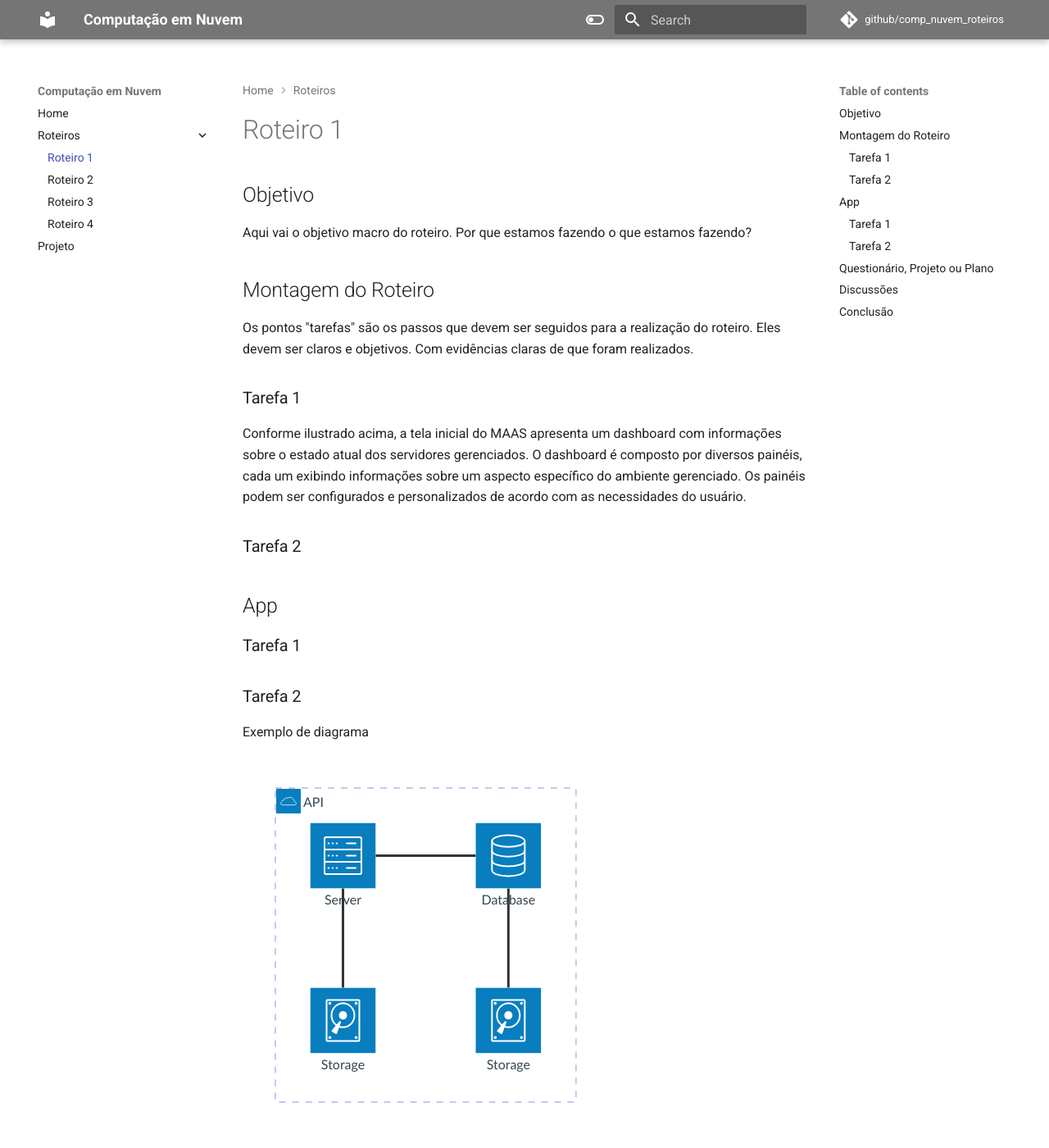
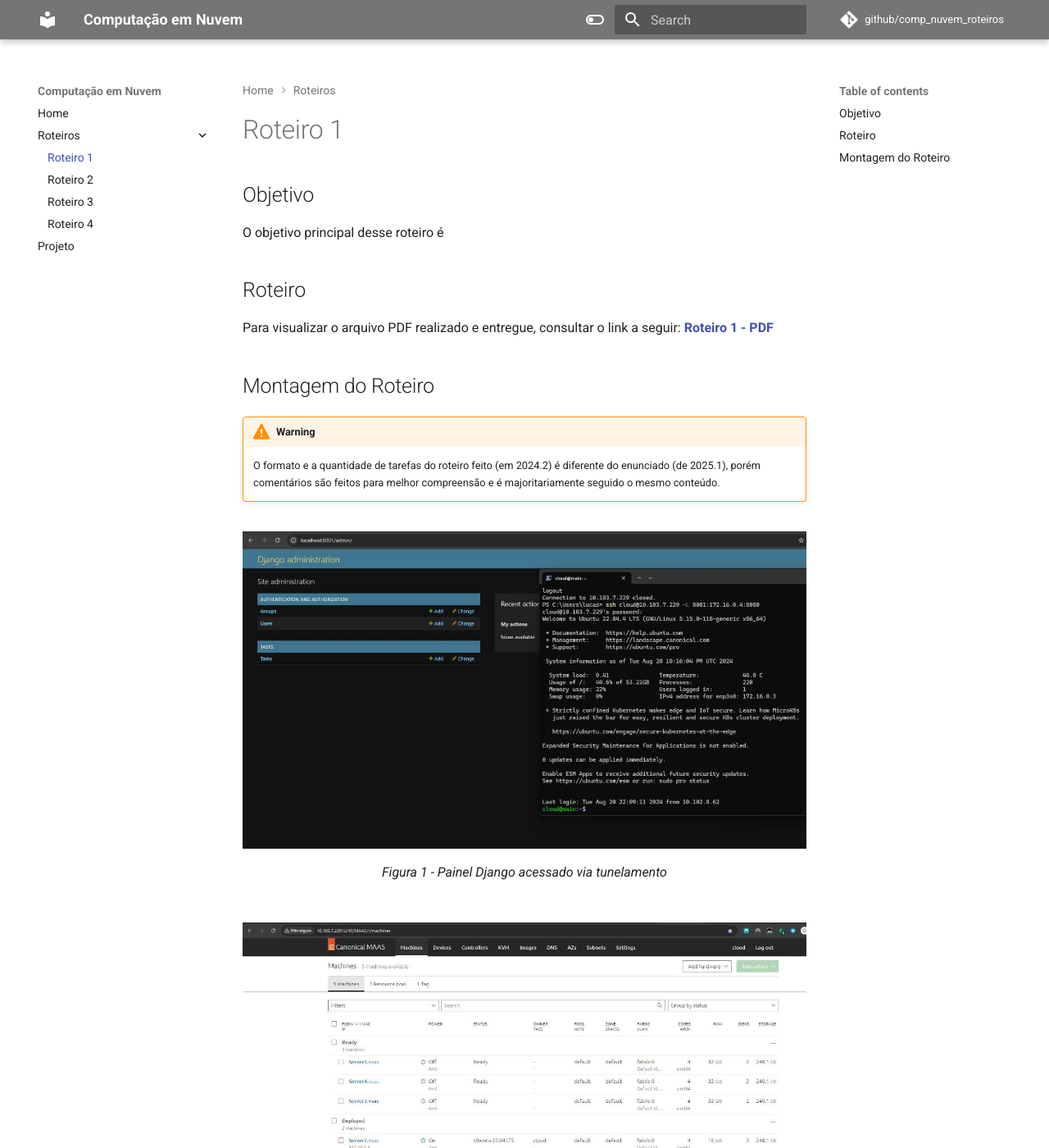
Before and after one commit to GiovanaCA/comp_nuvem_roteiros, an MkDocs documentation site: the page built from docs/roteiro1/main.md, in a window 1280 px wide and 1400 px high. Shown: the whole window at 82% size. Built offline with MkDocs 1.6.1 and Material for MkDocs 9.7.7, drawn with Linux system fonts in a browser that asks for light colours; comment, search, counter and statistics services are not loaded; some of the changed text lies outside the part shown.

Commit message:
adicionando roteiro 1 e imagens

````diff
--- a/docs/roteiro1/main.md
+++ b/docs/roteiro1/main.md
@@ -1,54 +1,104 @@
 ## Objetivo
 
-Aqui vai o objetivo macro do roteiro. Por que estamos fazendo o que estamos fazendo?
+O objetivo principal desse roteiro é
+
+## Roteiro
+
+Para visualizar o arquivo PDF realizado e entregue, consultar o link a seguir: **[Roteiro 1 - PDF](./Roteiro_1_de_Cloud.pdf)**
 
 ## Montagem do Roteiro
 
-Os pontos "tarefas" são os passos que devem ser seguidos para a realização do roteiro. Eles devem ser claros e objetivos. Com evidências claras de que foram realizados.
+!!! warning
 
-### Tarefa 1
+    O formato e a quantidade de tarefas do roteiro feito (em 2024.2) é diferente do enunciado (de 2025.1), porém comentários são feitos para melhor compreensão e é majoritariamente seguido o mesmo conteúdo.
 
-<!-- ![Tela do Dashboard do MAAS](./maas.png) -->
-<!-- /// caption
-Dashboard do MAAS
-/// -->
 
-Conforme ilustrado acima, a tela inicial do MAAS apresenta um dashboard com informações sobre o estado atual dos servidores gerenciados. O dashboard é composto por diversos painéis, cada um exibindo informações sobre um aspecto específico do ambiente gerenciado. Os painéis podem ser configurados e personalizados de acordo com as necessidades do usuário.
+![Painel Django](imgs/roteiro1-000.png)
+/// caption
+Figura 1 - Painel Django acessado via tunelamento
+///
 
-### Tarefa 2
+![Painel Django](imgs/roteiro1-001.png)
+/// caption
+Figura 2 - Dashboard do MAAS com as máquinas
+///
 
-## App
+![Painel Django](imgs/roteiro1-002.png)
+/// caption
+Figura 3 - Aba imagens, com as imagens sincronizadas
+///
 
-### Tarefa 1
+![Painel Django](imgs/roteiro1-003.png)
+/// caption
+Figura 4 - Server 1: Network
+///
 
-### Tarefa 2
+![Painel Django](imgs/roteiro1-004.png)
+/// caption
+Figura 5 - Server 1: Commissioning
+///
 
-Exemplo de diagrama
+![Painel Django](imgs/roteiro1-005.png)
+/// caption
+Figura 6 - Server 1: Testes
+///
 
-```mermaid
-architecture-beta
-    group api(cloud)[API]
+![Painel Django](imgs/roteiro1-006.png)
+/// caption
+Figura 7 - Server 2: Network
+///
 
-    service db(database)[Database] in api
-    service disk1(disk)[Storage] in api
-    service disk2(disk)[Storage] in api
-    service server(server)[Server] in api
+![Painel Django](imgs/roteiro1-007.png)
+/// caption
+Figura 8 - Server 2: Commissioning
+///
 
-    db:L -- R:server
-    disk1:T -- B:server
-    disk2:T -- B:db
-```
+![Painel Django](imgs/roteiro1-008.png)
+/// caption
+Figura 9 - Server 2: Testes
+///
 
-[Mermaid](https://mermaid.js.org/syntax/architecture.html){:target="_blank"}
+![Painel Django](imgs/roteiro1-009.png)
+/// caption
+Figura 10 - Server 3: Network
+///
 
-## Questionário, Projeto ou Plano
+![Painel Django](imgs/roteiro1-010.png)
+/// caption
+Figura 11 - Server 3: Commissioning
+///
 
-Esse seção deve ser preenchida apenas se houver demanda do roteiro.
+![Painel Django](imgs/roteiro1-011.png)
+/// caption
+Figura 12 - Server 3: Tests
+///
 
-## Discussões
+![Painel Django](imgs/roteiro1-012.png)
+/// caption
+Figura 13 - Server 4: Network
+///
 
-Quais as dificuldades encontradas? O que foi mais fácil? O que foi mais difícil?
+![Painel Django](imgs/roteiro1-013.png)
+/// caption
+Figura 14 - Server 4: Commissioning
+///
 
-## Conclusão
+![Painel Django](imgs/roteiro1-014.png)
+/// caption
+Figura 15 - Server 4: Tests
+///
 
-O que foi possível concluir com a realização do roteiro?
+![Painel Django](imgs/roteiro1-015.png)
+/// caption
+Figura 16 - Server 5: Network
+///
+
+![Painel Django](imgs/roteiro1-016.png)
+/// caption
+Figura 17 - Server 5: Comissioning
+///
+
+![Painel Django](imgs/roteiro1-017.png)
+/// caption
+Figura 18 - Server 5: Tests
+///
````
Also changed, not shown: docs/roteiro1/imgs/roteiro1-000.png (added), docs/roteiro1/imgs/roteiro1-001.png (added), docs/roteiro1/imgs/roteiro1-002.png (added), docs/roteiro1/imgs/roteiro1-003.png (added), docs/roteiro1/imgs/roteiro1-004.png (added), docs/roteiro1/imgs/roteiro1-005.png (added), docs/roteiro1/imgs/roteiro1-006.png (added), docs/roteiro1/imgs/roteiro1-007.png (added), docs/roteiro1/imgs/roteiro1-008.png (added), docs/roteiro1/imgs/roteiro1-009.png (added), docs/roteiro1/imgs/roteiro1-010.png (added), docs/roteiro1/imgs/roteiro1-011.png (added), docs/roteiro1/imgs/roteiro1-012.png (added), docs/roteiro1/imgs/roteiro1-013.png (added), 4 more files, 1 other file.
